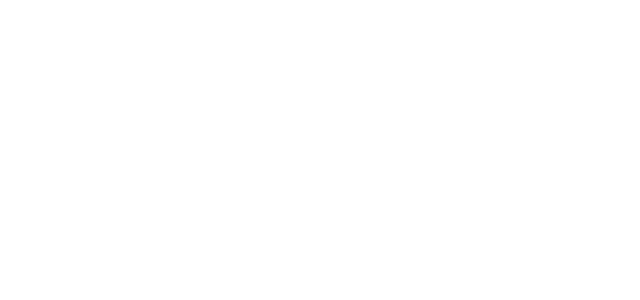
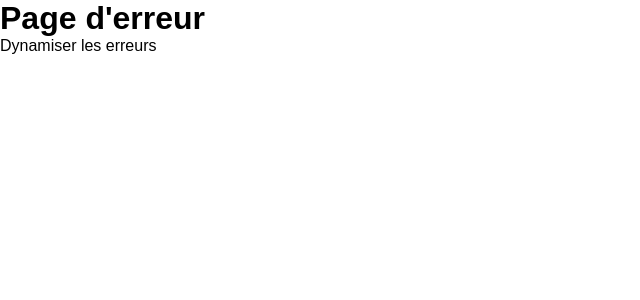
Before and after one commit to CyriacduChatenet/Escape-game-Digital-Event-2022, a React (Create React App) app: page /error in a window 1280 px wide. Before the commit this address had no page. Shown: the top 300 px of the page, without its empty margins (0-640 px from the left). Built offline with nearby package versions, Linux system fonts and the light colour scheme.

Commit message:
router page 404

```diff
--- a/src/app/App.jsx
+++ b/src/app/App.jsx
@@ -3,6 +3,7 @@
 import { LoaderPage } from '../pages/LoaderPage/LoaderPage';
 import { SessionChoicePage } from "../pages/SessionChoicePage/SessionChoicePage";
 import { DashboardPage } from '../pages/DashboardPage/DashboardPage';
+import { ErrorPage } from '../pages/ErrorPage/ErrorPage';
 
 function App() {
   return (
@@ -12,6 +13,7 @@
           <Route path="/" element={ <LoaderPage/> }/>
           <Route path="/session" element={ <SessionChoicePage/> }/>
           <Route path="/dashboard" element={ <DashboardPage/> }/>
+          <Route path="/error" element={ <ErrorPage/> }/>
         </Routes>
       </Router>
     </div>
--- a/src/pages/ErrorPage/ErrorPage.jsx
+++ b/src/pages/ErrorPage/ErrorPage.jsx
@@ -0,0 +1,9 @@
+import './ErrorPage.scss';
+export const ErrorPage = () => {
+    return (
+        <div>
+            <h1>Page d'erreur</h1>
+            <p>Dynamiser les erreurs</p>
+        </div>
+    )
+}
```
